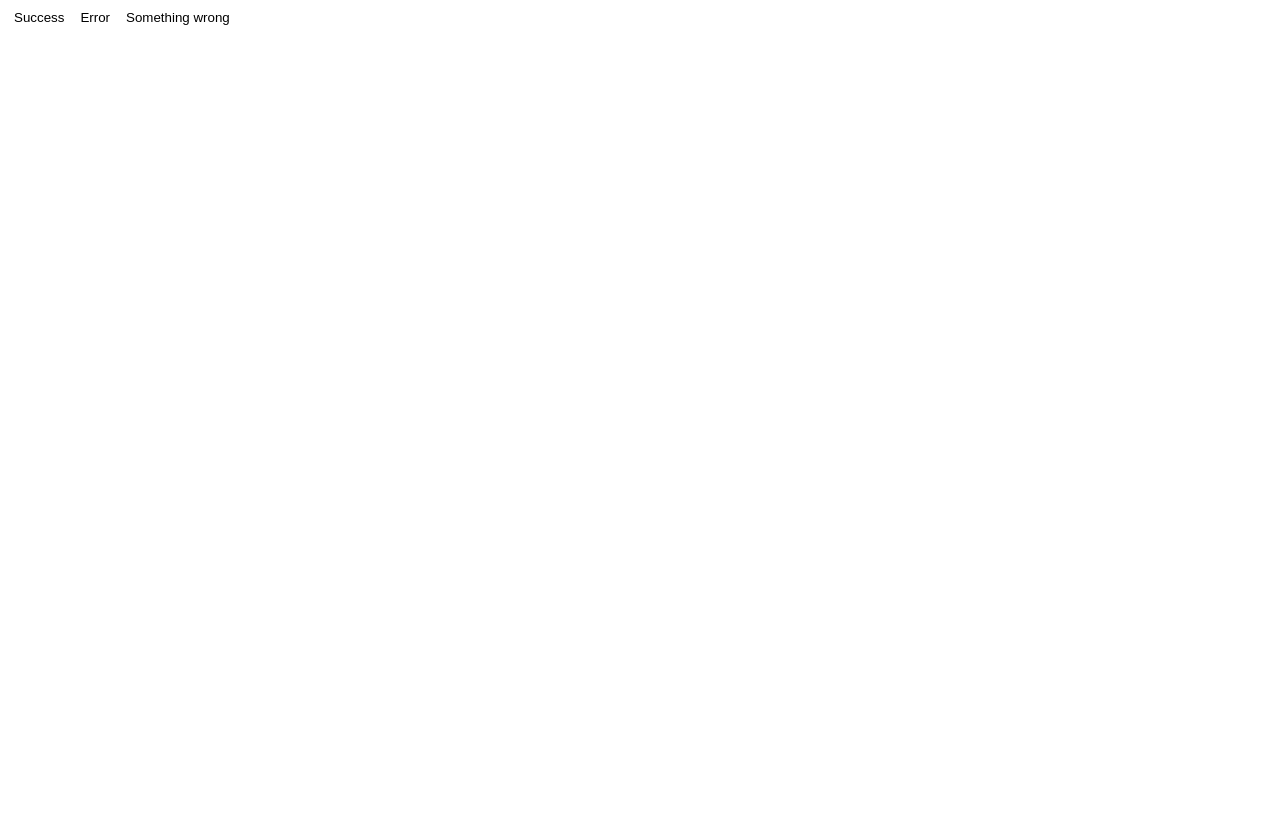
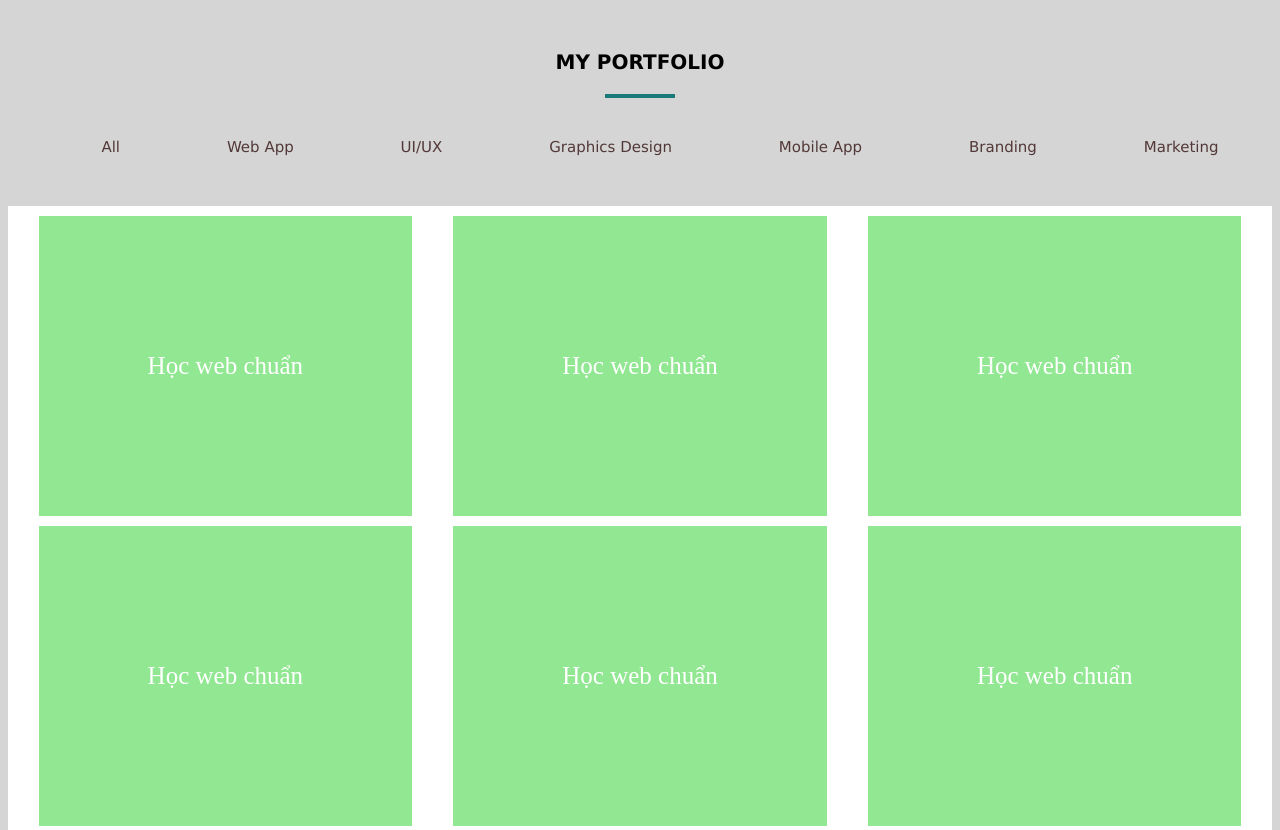
Before and after one commit to longthaibao/MUSIC_PLAYER, a plain HTML site: page flexbox.html in a window 1280 px wide. Shown: the top 830 px of the page. Before the commit the page ends 800 px from the top, so only its background shows below. Drawn offline with Linux system fonts and the light colour scheme.

Commit message:
Web Port update

```diff
--- a/flexbox.html
+++ b/flexbox.html
@@ -4,15 +4,70 @@
 <head>
     <meta charset="UTF-8">
     <meta name="viewport" content="width=device-width, initial-scale=1.0">
+    <title>MY PORTFOLIO</title>
     <link rel="stylesheet" href="main1.css">
-    <title>Flexbox</title>
 </head>
 
 <body>
-    <div>
-        <button class="btn btn--success">Success</button>
-        <button class="btn btn--error">Error</button>
-        <button class="btn btn--st">Something wrong</button>
+    <div class="header">
+        <p><strong>MY PORTFOLIO</strong></p>
+    </div>
+    <div class="header1"></div>
+    <ul class="navigation">
+        <li>All</li>
+        <li>Web App</li>
+        <li>UI/UX</li>
+        <li>Graphics Design</li>
+        <li>Mobile App</li>
+        <li>Branding</li>
+        <li>Marketing</li>
+    </ul>
+    <div class="hocweb">
+        <div class="box box1">
+            <div>
+                Học web chuẩn
+            </div>
+        </div>
+        <div class="box box2">
+            <div>
+                Học web chuẩn
+            </div>
+        </div>
+        <div class="box box3">
+            <div>
+                Học web chuẩn
+            </div>
+        </div>
+        <div class="box box4">
+            <div>
+                Học web chuẩn
+            </div>
+        </div>
+        <div class="box box5">
+            <div>
+                Học web chuẩn
+            </div>
+        </div>
+        <div class="box box6">
+            <div>
+                Học web chuẩn
+            </div>
+        </div>
+        <div class="box box7">
+            <div>
+                Học web chuẩn
+            </div>
+        </div>
+        <div class="box box8">
+            <div>
+                Học web chuẩn
+            </div>
+        </div>
+        <div class="box box9">
+            <div>
+                Học web chuẩn
+            </div>
+        </div>
     </div>
 </body>
 
--- a/main1.css
+++ b/main1.css
@@ -1,18 +1,45 @@
-/*
-display:flex|inline-flex
-flex-direction:row/column-> thay đổi phương hướng main axis
-flex-wrap:nowrap/wrap/wrap-reverse-> sắp xếp các flex item
-flex-basis:<length>
-justify-content:flex-start/flex-end/center/space-between/space-around-> căn theo chiều main axis
-align-content:flex-start/flex-end/center-> căn theo chiều cross axis
-flex-grow:<number>->main size
-flex-shrink:<number>->cross size
-order:<number>-> trật tự để sắp xếp flex item
-flex-flow
-flex
- */
-.btn{
-display: inline-block;
-background-color: transparent;
-border: none;
+body{
+    background-color: rgb(213, 213, 213);
 }
+.header{
+    font-family: Verdana, Geneva, Tahoma, sans-serif;
+    text-align: center;
+    font-size: 20px;
+    margin-top: 50px;
+}
+.header1{
+    width: 70px;
+    height: 4px;
+    background-color: rgb(26, 121, 121);
+    margin: auto;
+    margin-bottom: 40px;
+}
+.navigation{
+    display: flex;
+    list-style-type: none;
+    justify-content:space-around;
+    font-family: Verdana, Geneva, Tahoma, sans-serif;
+    font-size: 15px;
+    color: rgb(82, 56, 56);
+    margin-bottom: 50px;
+}
+.hocweb{
+    background-color: white;
+    display: flex;
+    padding: 10px;
+    justify-content: space-around;
+    flex-wrap: wrap;
+}
+.box{
+    background-color: rgb(146, 231, 146);
+    width: calc(30%);
+    height: 300px;
+    text-align:center;
+    margin-bottom: 10px;
+    box-sizing: border-box;
+    display: flex;
+    justify-content: center;
+    align-items: center;
+    color: white;
+    font-size: 25px;
+}
```
Also changed, not shown: array_sort.js (added, +14 -0 lines).
